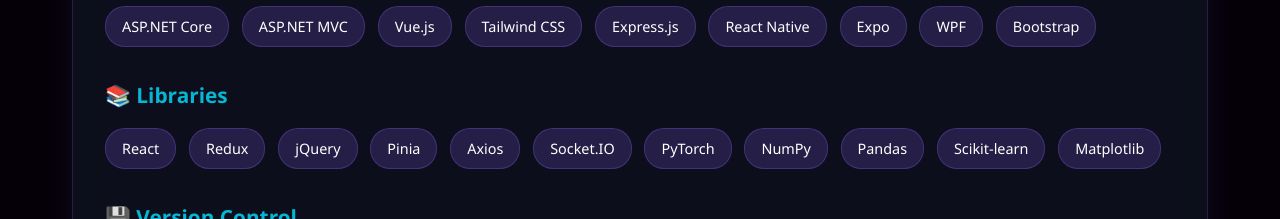
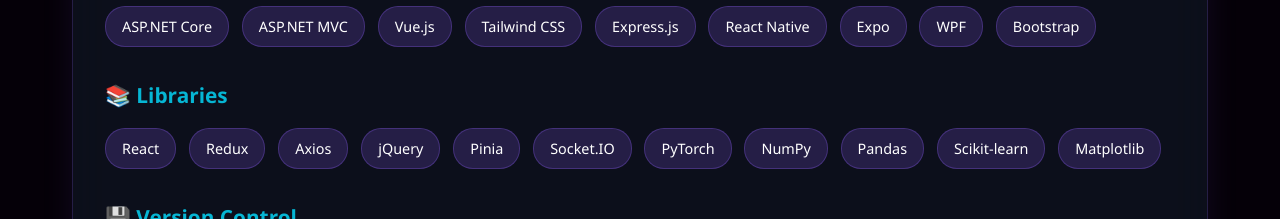
Before and after one commit to afahey03/portfolio, a React (Vite) app: page / in a window 1280 px wide. Shown: the part 6880-7099 px from the top of the page. Built offline with nearby package versions, Linux system fonts and the light colour scheme.

Commit message:
rearrange skills

```diff
--- a/src/components/Skills.jsx
+++ b/src/components/Skills.jsx
@@ -4,7 +4,7 @@
     const skills = {
         languages: ['C# / .NET', 'TypeScript', 'JavaScript', 'HTML/CSS', 'Python', 'Java', 'Swift', 'C/C++', 'PowerShell', 'YAML', 'SQL'],
         frameworks: ['ASP.NET Core', 'ASP.NET MVC', 'Vue.js', 'Tailwind CSS', 'Express.js', 'React Native', 'Expo', 'WPF', 'Bootstrap'],
-        libraries: ['React', 'Redux', 'jQuery', 'Pinia', 'Axios', 'Socket.IO', 'PyTorch', 'NumPy', 'Pandas', 'Scikit-learn', 'Matplotlib'],
+        libraries: ['React', 'Redux', 'Axios', 'jQuery', 'Pinia', 'Socket.IO', 'PyTorch', 'NumPy', 'Pandas', 'Scikit-learn', 'Matplotlib'],
         versionControl: ['Git', 'GitHub', 'GitLab', 'Gitea'],
         databases: ['Microsoft SQL Server', 'PostgreSQL', 'MySQL', 'SQLite'],
         devops: ['CI/CD', 'GitHub Actions', 'Docker', 'Prisma', 'Azure DevOps'],
```
